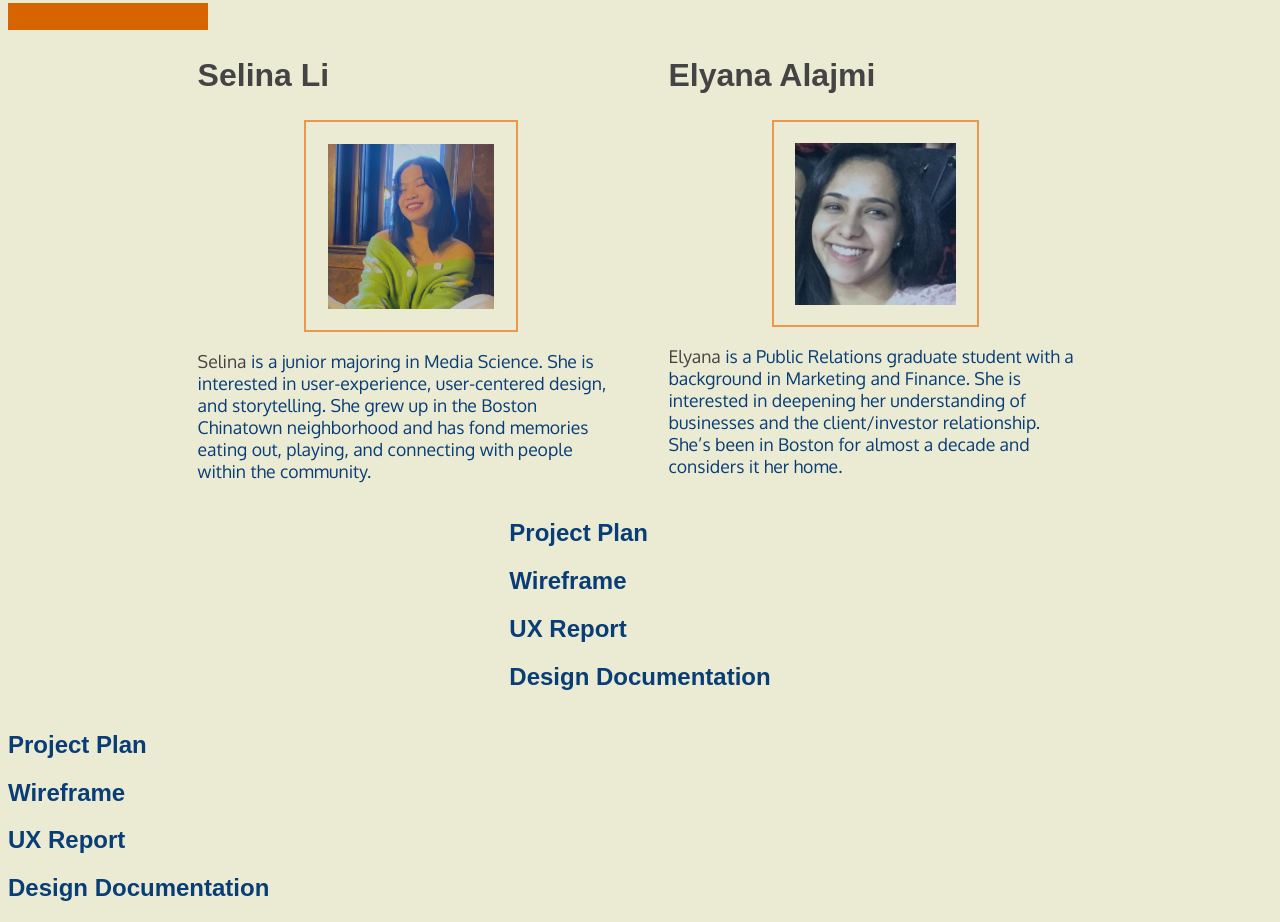
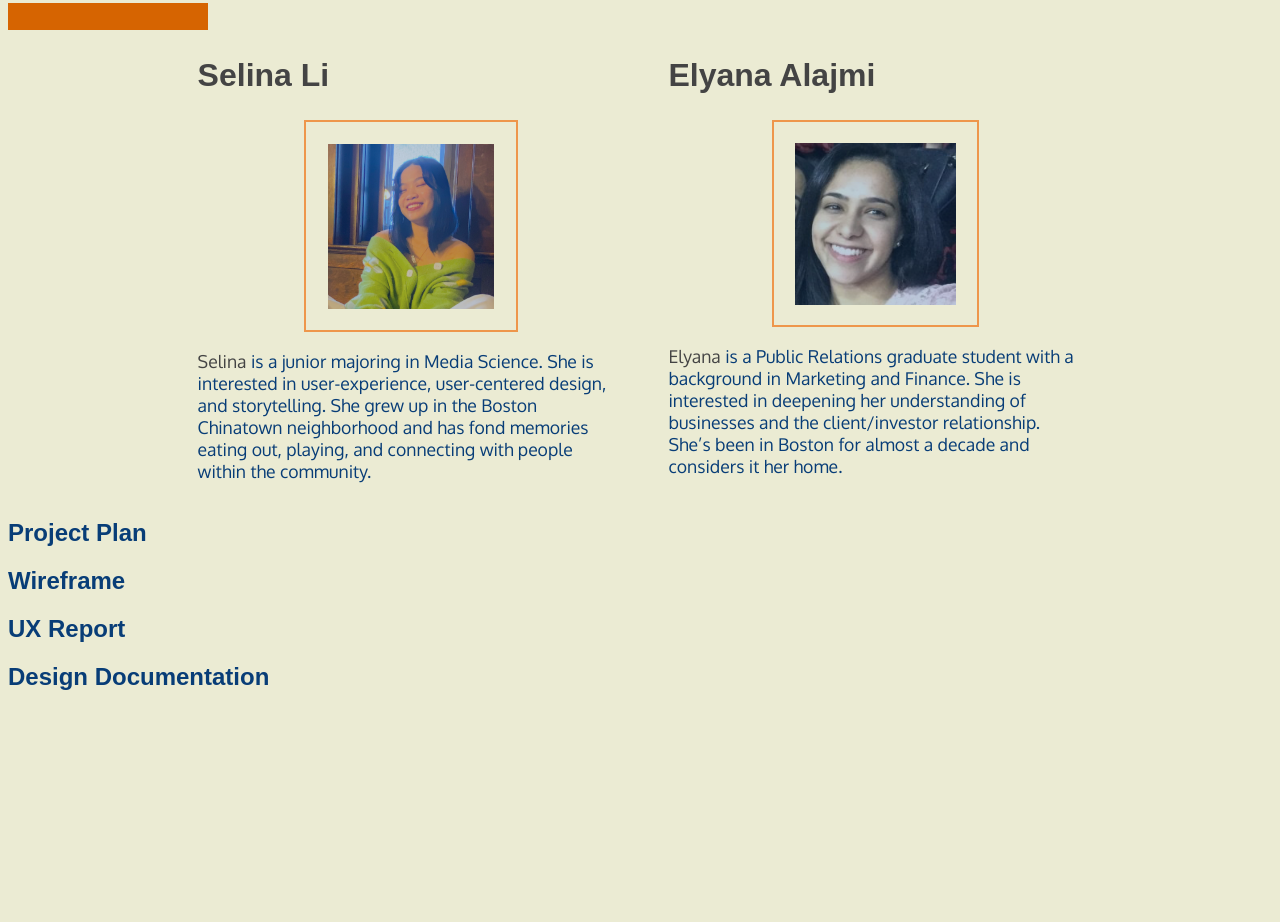
Before and after one commit to selinal552/covid19-impacts-on-local-businesses, a plain HTML site: page aboutus.html in a window 1280 px wide. Shown: the part 1026-1948 px from the top of the page. After the commit the page ends 1737 px from the top, so only its background shows below. Drawn offline with Linux system fonts and the light colour scheme; a web font is replaced by a local one.

Commit message:
changes to about us

```diff
--- a/aboutus.html
+++ b/aboutus.html
@@ -1,4 +1,5 @@
 <!DOCTYPE html>
+<html>
 <head>
     <meta charset="utf-8">
     <meta name="viewport" content="width=device-width, initial-scale=1.0" />
@@ -36,15 +37,7 @@
                 <p><a href="https://www.linkedin.com/in/elyana-alajmi/">Elyana</a> is a Public Relations graduate student with a background in Marketing and Finance. She is interested in deepening her understanding of businesses and the client/investor relationship. She’s been in Boston for almost a decade and considers it her home.  </p>
             </section>
         </div>
-        <section>
-            <h2>Project Plan</h2>
-            <h2>Wireframe</h2>
-            <h2>UX Report</h2>
-            <h2>Design Documentation</h2>
-        </section>
     </main>
-    </body>
-
     <footer>
         <section>
             <h2>Project Plan</h2>
@@ -53,3 +46,5 @@
             <h2>Design Documentation</h2>
         </section>
     </footer>
+    </body>
+</html>
--- a/styles/style.css
+++ b/styles/style.css
@@ -835,7 +835,7 @@ figure{
 
     p.video-description{
         color:#083D77;
-        font-weight: bold;
+        font-style: italic;
         position: relative;
         left: 40vh;
         font-size: 2em;
```
